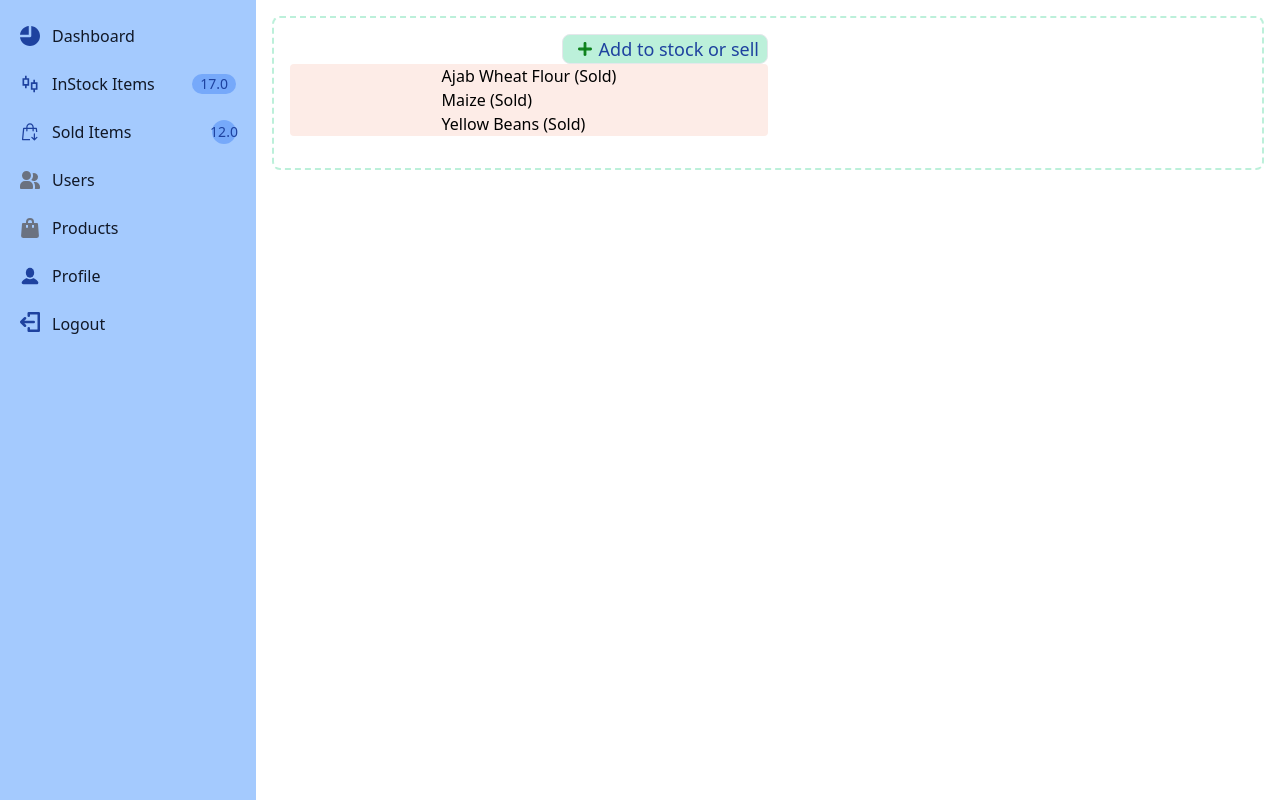
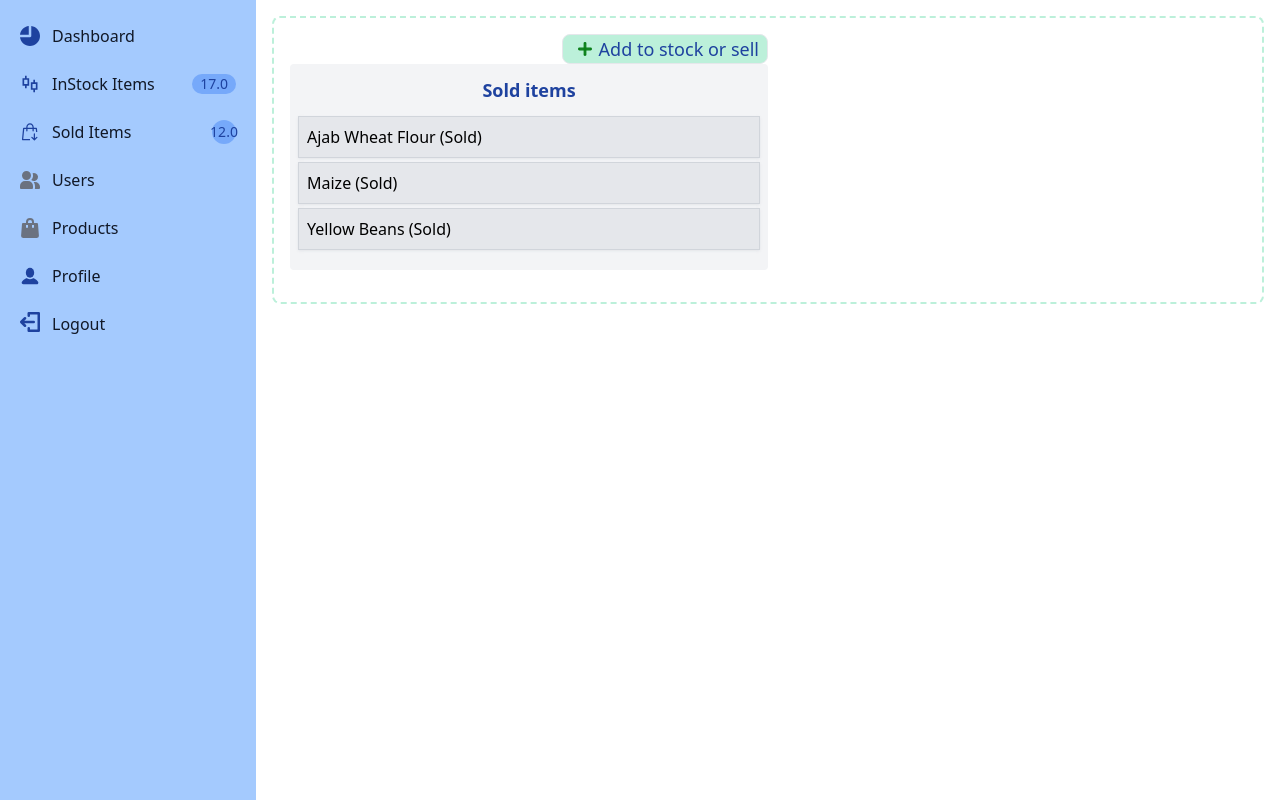
Before and after one commit to disi98/budget_tracker_and_inventories, a Django app: page /dashboard/sold/ in a window 1280 px wide. Run offline with Django 5.2, Linux system fonts and the light colour scheme; a user stored in the database is signed in; data comes from the database, SQL or seed files in the repository; both versions use the stored data as it was after the commit; some libraries are stand-ins or nearby versions.

Commit message:
updated item_list layout

```diff
--- a/budget/dashboard/templates/dashboard/sold.html
+++ b/budget/dashboard/templates/dashboard/sold.html
@@ -26,12 +26,17 @@
                   </h1>
                </a>
             </div>
-          <div class="flex justify-center w-full lg:w-1/2 rounded bg-brightRedSupLight dark:bg-gray-800">
+          <div class="flex justify-center w-full lg:w-1/2 rounded bg-gray-100 pb-4 dark:bg-gray-800">
 
-            <ul>
+            <ul class="w-full px-2">
+               <li class="py-3 text-center w-full">
+                  <h1 class="text-lg font-bold text-blue-800">
+                     Sold items
+                  </h1>
+               </li>
                {%if user.is_authenticated %}
                {% for item in sold_items %}
-                  <li>
+                  <li class="bg-gray-200 mb-1 py-2 px-2 shadow shaddow-2xl shadow-gray-200 border border-gray-300">
                      {{ item }}
                   </li>
 
--- a/budget/static/css/tw_output/output.css
+++ b/budget/static/css/tw_output/output.css
@@ -1661,22 +1661,36 @@ input:checked + .toggle-bg {
   padding-bottom: 2rem;
 }
 
-.px-4 {
-  padding-left: 1rem;
-  padding-right: 1rem;
-}
-
-.px-0 {
-  padding-left: 0px;
-  padding-right: 0px;
-}
-
 .pt-2 {
   padding-top: 0.5rem;
 }
 
 .pt-6 {
   padding-top: 1.5rem;
+}
+
+.pb-2 {
+  padding-bottom: 0.5rem;
+}
+
+.pb-3 {
+  padding-bottom: 0.75rem;
+}
+
+.pl-3 {
+  padding-left: 0.75rem;
+}
+
+.pr-3 {
+  padding-right: 0.75rem;
+}
+
+.pl-5 {
+  padding-left: 1.25rem;
+}
+
+.pb-4 {
+  padding-bottom: 1rem;
 }
 
 .text-center {
@@ -1812,6 +1831,31 @@ input:checked + .toggle-bg {
   --tw-shadow: 0 10px 15px -3px rgb(0 0 0 / 0.1), 0 4px 6px -4px rgb(0 0 0 / 0.1);
   --tw-shadow-colored: 0 10px 15px -3px var(--tw-shadow-color), 0 4px 6px -4px var(--tw-shadow-color);
   box-shadow: var(--tw-ring-offset-shadow, 0 0 #0000), var(--tw-ring-shadow, 0 0 #0000), var(--tw-shadow);
+}
+
+.shadow-red-200 {
+  --tw-shadow-color: #FBD5D5;
+  --tw-shadow: var(--tw-shadow-colored);
+}
+
+.shadow-gray-500 {
+  --tw-shadow-color: #6B7280;
+  --tw-shadow: var(--tw-shadow-colored);
+}
+
+.shadow-gray-500\/50 {
+  --tw-shadow-color: rgb(107 114 128 / 0.5);
+  --tw-shadow: var(--tw-shadow-colored);
+}
+
+.shadow-gray-50 {
+  --tw-shadow-color: #F9FAFB;
+  --tw-shadow: var(--tw-shadow-colored);
+}
+
+.shadow-gray-200 {
+  --tw-shadow-color: #E5E7EB;
+  --tw-shadow: var(--tw-shadow-colored);
 }
 
 .outline {
```
Also changed, not shown: other parts of budget/static/css/tw_output/output.css (+21 -16 lines), budget/db.sqlite3.
